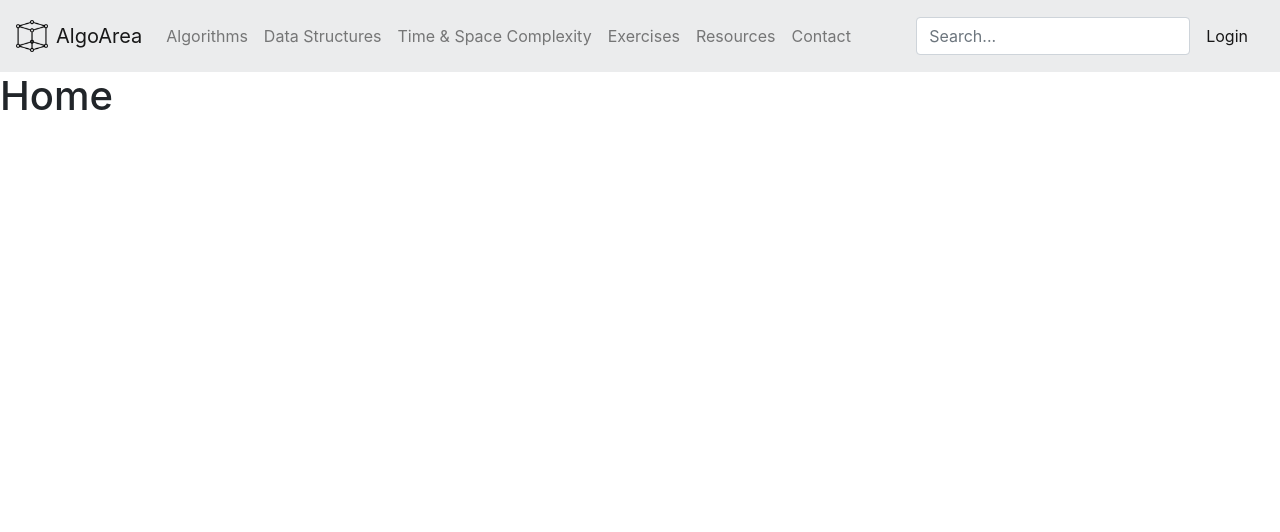
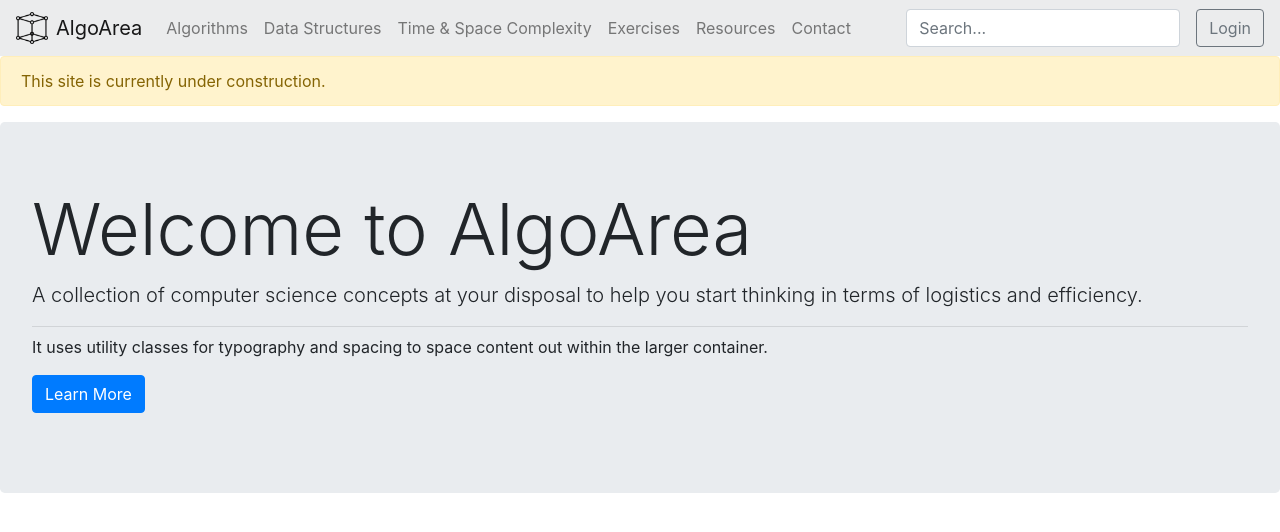
Before and after one commit to kasweigart/algoarea.com, a React (Create React App) app in the folder client/: page / in a window 1280 px wide. Shown: the top 532 px of the page. Built offline with nearby package versions, Linux system fonts and the light colour scheme.

Commit message:
added some homepage content

```diff
--- a/client/src/components/Home.js
+++ b/client/src/components/Home.js
@@ -1,11 +1,23 @@
-import React from 'react'
+import React from 'react';
+import { Jumbotron, Button, Alert } from 'reactstrap';
 
-function Home() {
-    return (
-        <div>
-            <h1>Home</h1>
-        </div>
-    )
-}
+const Home = (props) => {
+  return (
+    <div>
+    <Alert color="warning">
+        This site is currently under construction.
+      </Alert>
+      <Jumbotron>
+        <h1 className="display-3">Welcome to AlgoArea</h1>
+        <p className="lead">A collection of computer science concepts at your disposal to help you start thinking in terms of logistics and efficiency.</p>
+        <hr className="my-2" />
+        <p>It uses utility classes for typography and spacing to space content out within the larger container.</p>
+        <p className="lead">
+          <Button color="primary">Learn More</Button>
+        </p>
+      </Jumbotron>
+    </div>
+  );
+};
 
-export default Home
+export default Home;
--- a/client/src/components/NavbarToggler.js
+++ b/client/src/components/NavbarToggler.js
@@ -8,11 +8,11 @@ import {
   NavItem,
   NavLink,
   UncontrolledDropdown,
-  NavbarText,
   Form,
   FormGroup,
   Label,
-  Input
+  Input,
+  Button
 } from 'reactstrap';
 import logo from '../images/logo.png';
 import { Link, Redirect } from 'react-router-dom'
@@ -52,38 +52,38 @@ const RSNav = (props) => {
             </NavItem>
             <NavItem>
             <Link to='/time&space-complexity' style={{textDecoration: 'none'}}>
-              <NavLink href="">Time & Space Complexity</NavLink>
+              <NavLink>Time & Space Complexity</NavLink>
               </Link>
             </NavItem>
             <NavItem>
                 <Link to='/exercises' style={{textDecoration: 'none'}}>
-              <NavLink href="">Exercises</NavLink>
+              <NavLink>Exercises</NavLink>
               </Link>
             </NavItem>
             <NavItem>
               <Link to ='/resources' style={{textDecoration: 'none'}}>
-              <NavLink href="">Resources</NavLink>
+              <NavLink>Resources</NavLink>
               </Link>
             </NavItem>
             <NavItem>
               <Link to='/contact' style={{textDecoration: 'none'}}>
-              <NavLink href="">Contact</NavLink>
+              <NavLink>Contact</NavLink>
               </Link>
             </NavItem>
             <UncontrolledDropdown nav inNavbar>
             </UncontrolledDropdown>
           </Nav>
-          <Form inline onSubmit={SubmitHandler()}>
+          <Form inline onSubmit={SubmitHandler()} className='mr-3'>
       <FormGroup>
         <Label for="search"></Label>
         <Input type="text" name="text" id="search" placeholder="Search..." />
       </FormGroup>
     </Form>
-          <NavbarText>
-            <Link to='/login'style={{textDecoration: 'none'}}>
-            <NavLink>Login</NavLink>
+    <Link to='/login'style={{textDecoration: 'none'}}>
+      <Button outline color ="secondary">
+            Login
+            </Button>
             </Link>
-          </NavbarText>
         </Collapse>
       </Navbar>
     </div>
```
Also changed, not shown: 1 other file (tests, documents, lock files or other folders).
